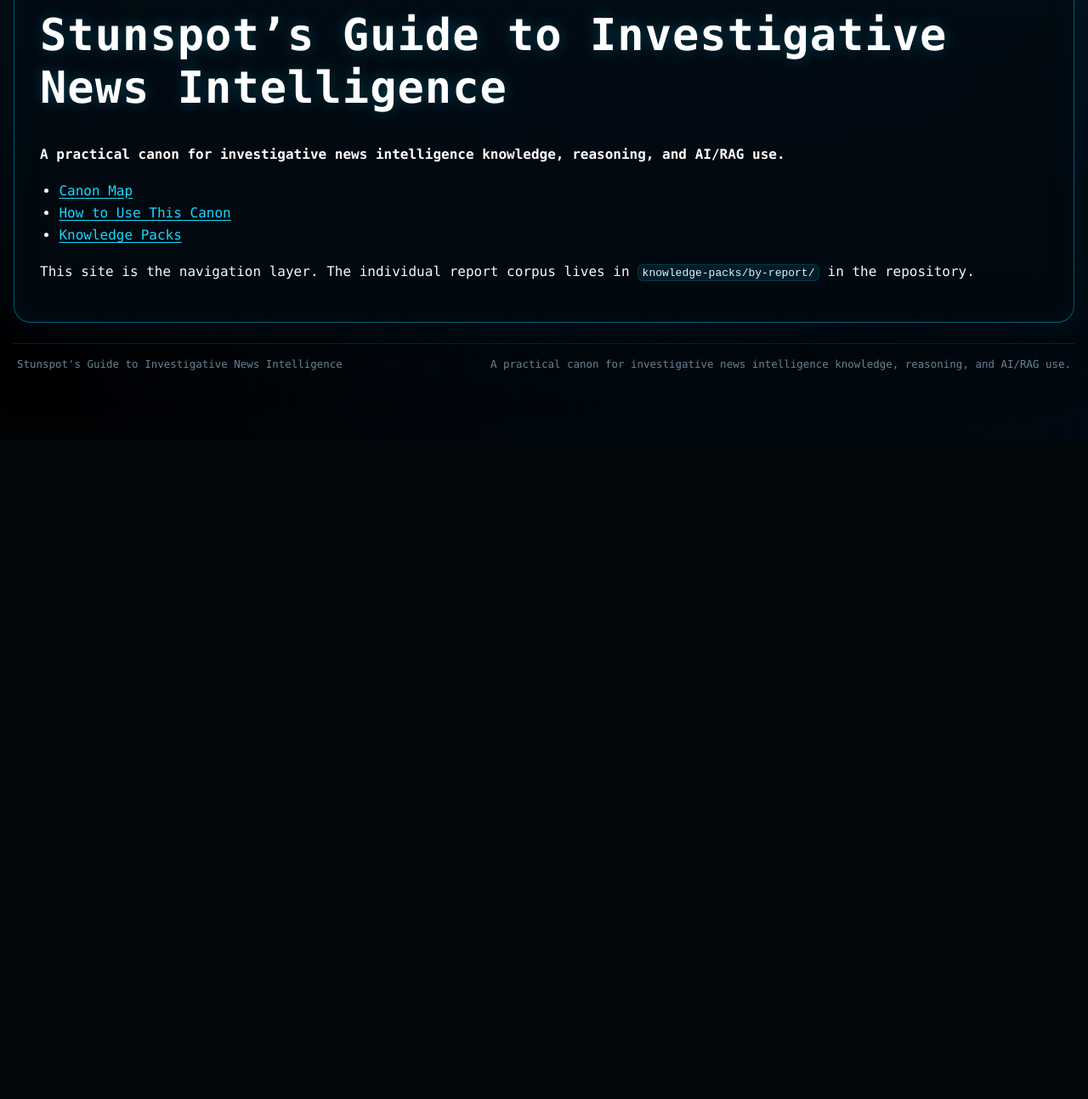
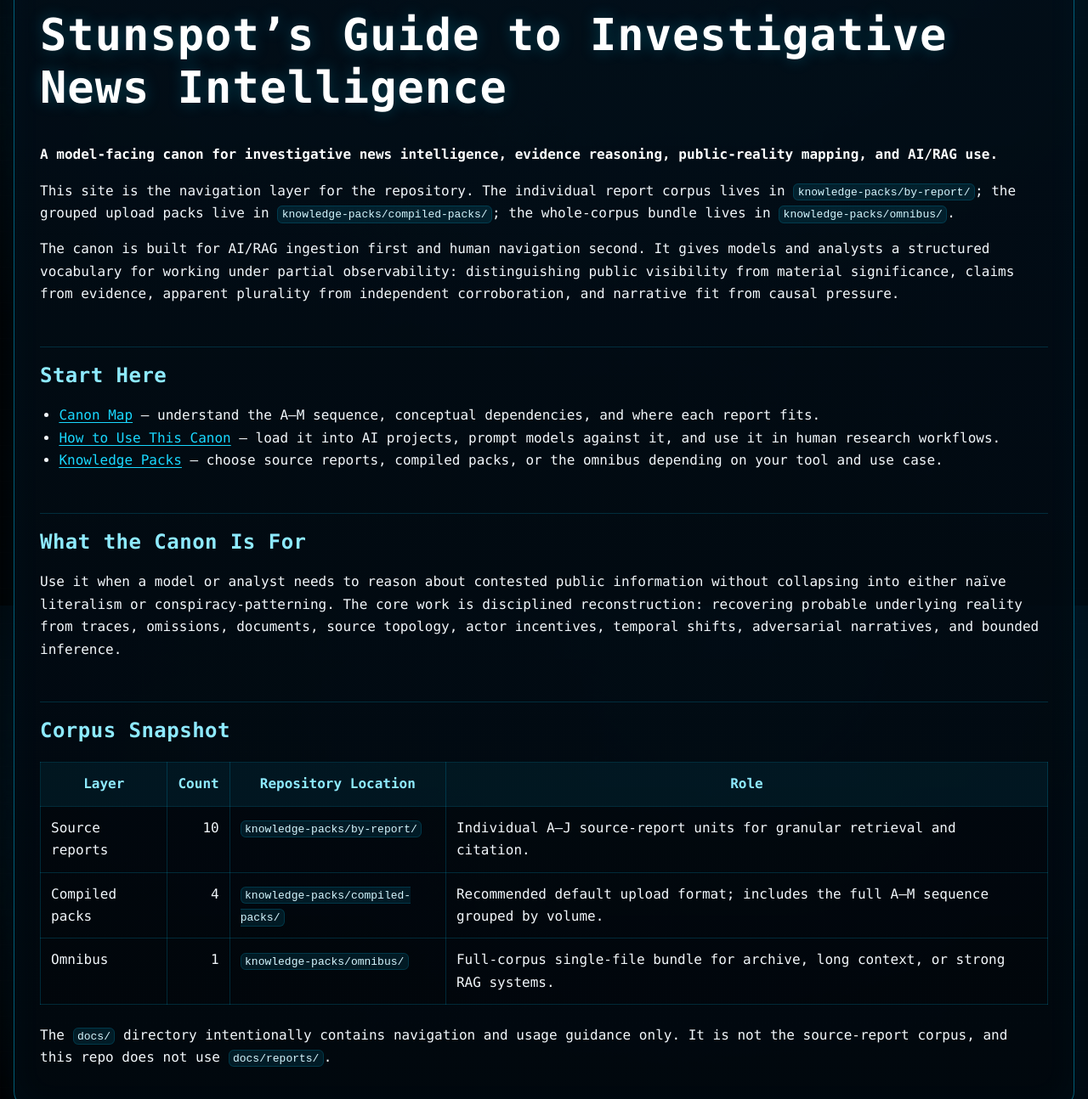
Before and after one commit to Stunspot/stunspots-guide-to-investigative-news-intelligence, a Jekyll site: the page built from docs/index.md, in a window 1280 px wide and 1400 px high, scrolled down 981 px, cut to the strip 106-1400 px from the top of the window. Shown: the whole strip at 85% size. Built offline with Jekyll 4.4.1, drawn with Linux system fonts in a browser that asks for light colours; our own code applies the rules of GitHub Pages for plain Markdown files; before the commit the page ends 1605 px from its top, so only the background shows below that.

Commit message:
Expand docs landing page

```diff
--- a/docs/index.md
+++ b/docs/index.md
@@ -4,10 +4,28 @@
 
 # Stunspot's Guide to Investigative News Intelligence
 
-**A practical canon for investigative news intelligence knowledge, reasoning, and AI/RAG use.**
+**A model-facing canon for investigative news intelligence, evidence reasoning, public-reality mapping, and AI/RAG use.**
 
-- [Canon Map](./canon-map.md)
-- [How to Use This Canon](./how-to-use-this-canon.md)
-- [Knowledge Packs](./knowledge-packs.md)
+This site is the navigation layer for the repository. The individual report corpus lives in `knowledge-packs/by-report/`; the grouped upload packs live in `knowledge-packs/compiled-packs/`; the whole-corpus bundle lives in `knowledge-packs/omnibus/`.
 
-This site is the navigation layer. The individual report corpus lives in `knowledge-packs/by-report/` in the repository.
+The canon is built for AI/RAG ingestion first and human navigation second. It gives models and analysts a structured vocabulary for working under partial observability: distinguishing public visibility from material significance, claims from evidence, apparent plurality from independent corroboration, and narrative fit from causal pressure.
+
+## Start Here
+
+- [Canon Map](./canon-map.md) — understand the A–M sequence, conceptual dependencies, and where each report fits.
+- [How to Use This Canon](./how-to-use-this-canon.md) — load it into AI projects, prompt models against it, and use it in human research workflows.
+- [Knowledge Packs](./knowledge-packs.md) — choose source reports, compiled packs, or the omnibus depending on your tool and use case.
+
+## What the Canon Is For
+
+Use it when a model or analyst needs to reason about contested public information without collapsing into either naïve literalism or conspiracy-patterning. The core work is disciplined reconstruction: recovering probable underlying reality from traces, omissions, documents, source topology, actor incentives, temporal shifts, adversarial narratives, and bounded inference.
+
+## Corpus Snapshot
+
+| Layer | Count | Repository Location | Role |
+|---|---:|---|---|
+| Source reports | 10 | `knowledge-packs/by-report/` | Individual A–J source-report units for granular retrieval and citation. |
+| Compiled packs | 4 | `knowledge-packs/compiled-packs/` | Recommended default upload format; includes the full A–M sequence grouped by volume. |
+| Omnibus | 1 | `knowledge-packs/omnibus/` | Full-corpus single-file bundle for archive, long context, or strong RAG systems. |
+
+The `docs/` directory intentionally contains navigation and usage guidance only. It is not the source-report corpus, and this repo does not use `docs/reports/`.
```
